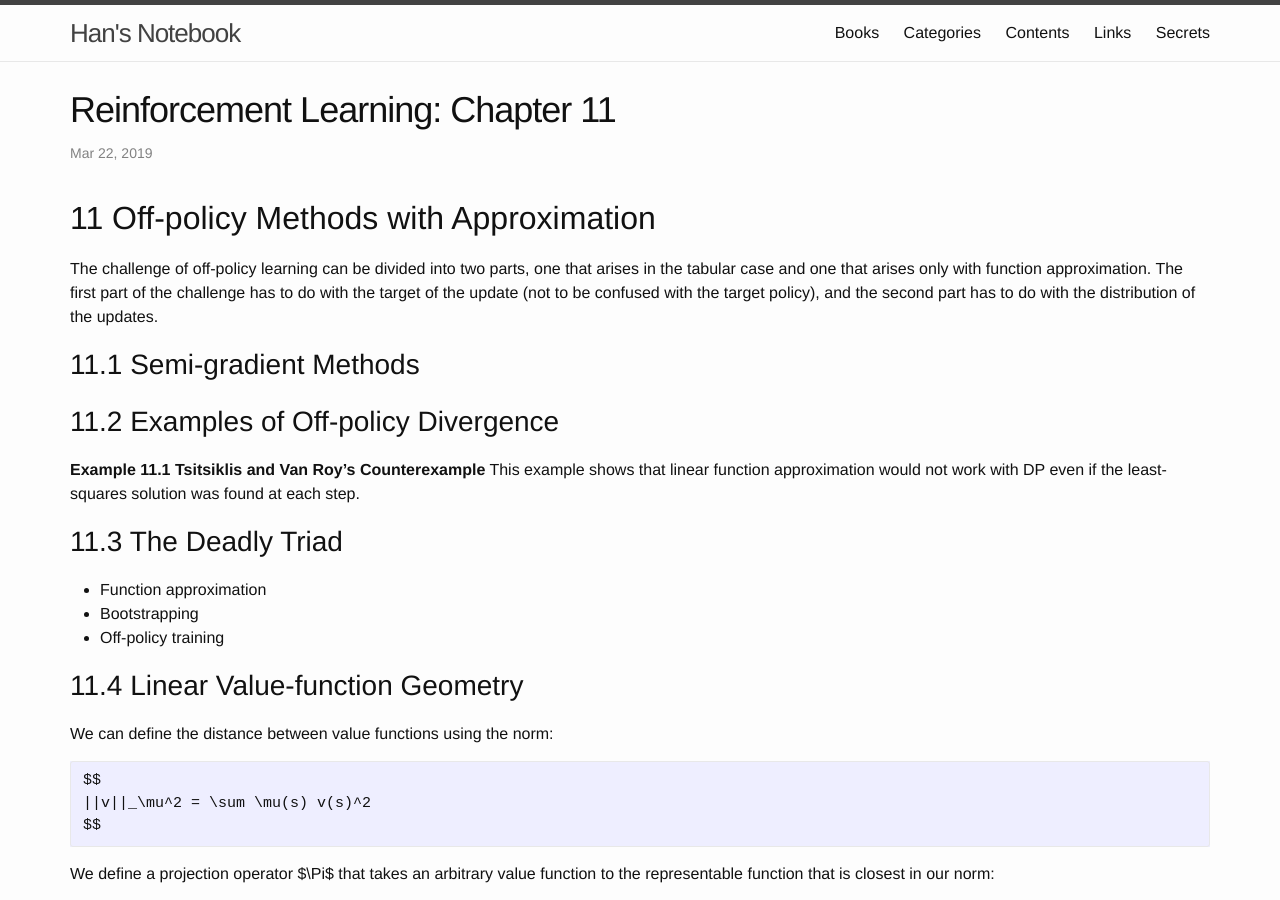
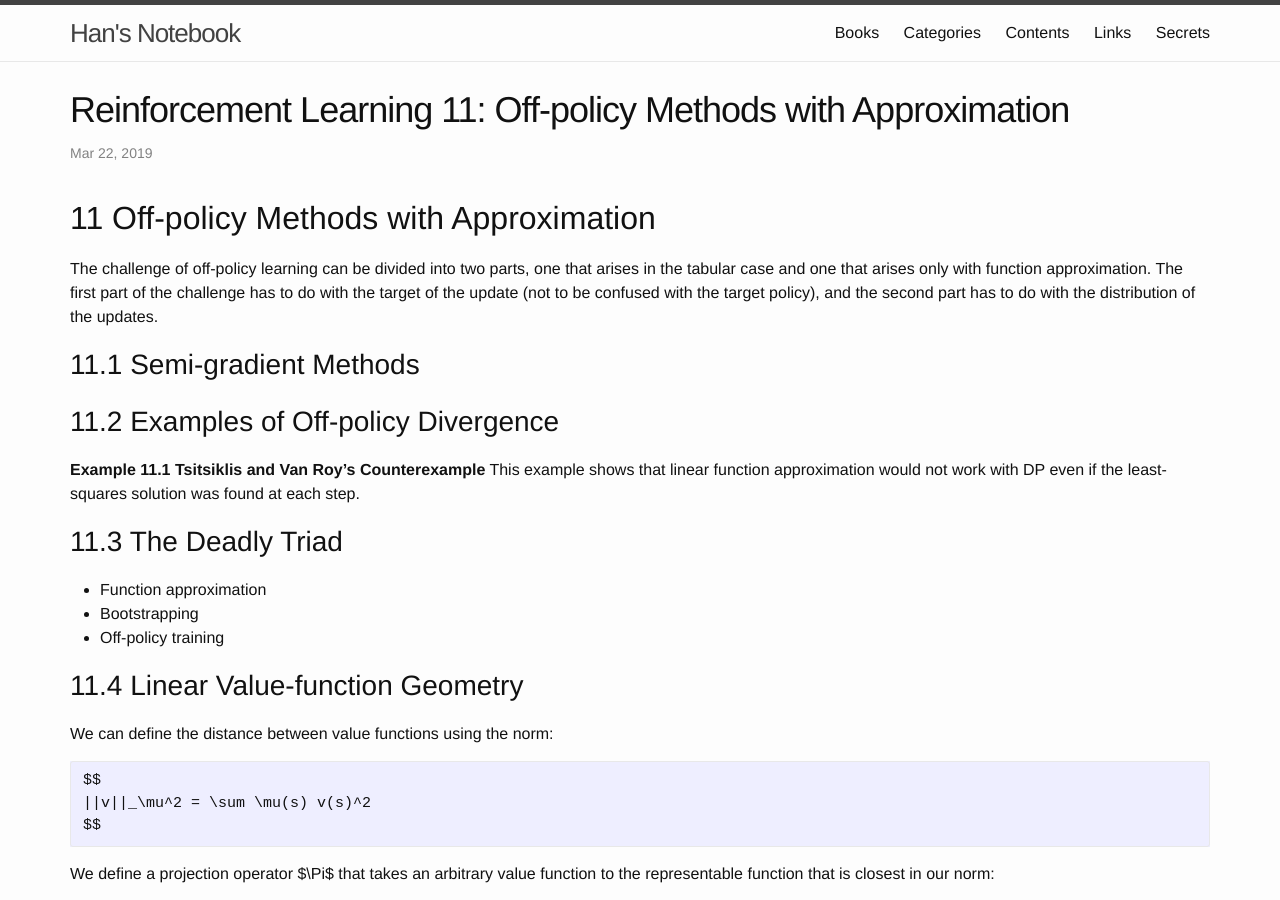
Before and after one commit to FiveEyes/FiveEyes.github.io, a Jekyll site: the page built from _posts/reinforcementlearningbook/2019-03-22-Sutton-Book-11.md, in a window 1280 px wide and 900 px high. Built offline with Jekyll 4.4.1, drawn with Linux system fonts in a browser that asks for light colours; formulas are drawn with MathJax 3.

Commit message:
Update 2019-03-22-Sutton-Book-11.md

```diff
--- a/_posts/reinforcementlearningbook/2019-03-22-Sutton-Book-11.md
+++ b/_posts/reinforcementlearningbook/2019-03-22-Sutton-Book-11.md
@@ -1,6 +1,6 @@
 ---
 layout: post
-title: "Reinforcement Learning: Chapter 11"
+title: "Reinforcement Learning 11: Off-policy Methods with Approximation"
 date: 2019-03-22 00:30:00
 categories: Learning
 ---
```
